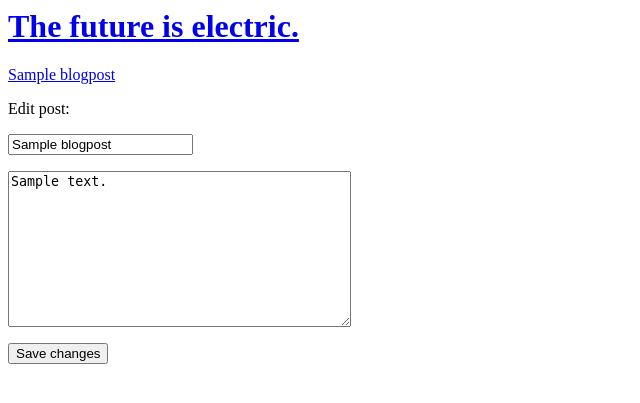
After one commit to FitAdam/Tesla-Blog, a Django app: page /edit_post/1/ in a window 1280 px wide. The commit adds this page. Shown: the top 403 px of the page, without its empty margins (0-640 px from the left). Run offline with Django 3.2, Linux system fonts and the light colour scheme; tables that the repository leaves empty hold one stand-in row (values such as "Sample post").

Commit message:
new posts and editing :sparkles:

```diff
--- /dev/null
+++ b/blogs/forms.py
@@ -0,0 +1,9 @@
+from django import forms
+
+from .models import BlogPost
+
+class BlogPostForm(forms.ModelForm):
+    class Meta:
+        model = BlogPost
+        fields = ['title', 'text']
+        labels = {'title': '', 'text': ''}
--- a/blogs/models.py
+++ b/blogs/models.py
@@ -2,7 +2,7 @@ from django.db import models
 
 class BlogPost(models.Model):
     """The blog post."""
-    title = models.CharField(max_length=50)
+    title = models.CharField(max_length=150)
     text = models.TextField()
     date_added = models.DateTimeField(auto_now_add=True)
 
--- /dev/null
+++ b/blogs/templates/blogs/edit_post.html
@@ -0,0 +1,14 @@
+{% extends "blogs/base.html" %}
+
+{% block content %}
+<p><a href="{% url 'blogs:post' post.id %}">{{ post.title }}</a></p>
+<p>Edit post:</p>
+
+<form action="{% url 'blogs:edit_post' post.id %}" method="post">
+   {% csrf_token %}
+   {{ form.as_p }}
+   <button name="submit">Save changes</button>
+</form>
+
+
+{% endblock content %}
--- a/blogs/urls.py
+++ b/blogs/urls.py
@@ -8,4 +8,7 @@ app_name = 'blogs'
 urlpatterns = [
     # Homepage
     path("", views.index, name='index'),
+    path('posts/<int:post_id>/', views.post, name='post'),
+    path('new_post/', views.new_post, name='new_post'),
+    path("edit_post/<int:post_id>/", views.edit_post, name='edit_post'),
 ]
--- a/blogs/views.py
+++ b/blogs/views.py
@@ -1,9 +1,50 @@
-from django.shortcuts import render
+from django.shortcuts import render, redirect
 
 from .models import BlogPost
+from .forms import BlogPostForm
 
 def index(request):
     """The home page for blogs. Show all posts."""
     posts = BlogPost.objects.order_by('date_added')
     context = {'posts': posts}
     return render(request, 'blogs/index.html', context)
+
+def post(request, post_id):
+    """Show a post."""
+    post = BlogPost.objects.get(id=post_id)
+    context = {'post': post}
+    return render(request, 'blogs/post.html', context)
+
+def new_post(request):
+    """Add a new post"""
+    if request.method != 'POST':
+        # No data submitted, create a blank form.
+        form = BlogPostForm()
+    else:
+        # POST data submitted; process data.
+        form = BlogPostForm(data=request.POST)
+        if form.is_valid():
+            form.save()
+            return redirect('blogs:index')
+    # Display a blank or invalid form.
+    context = {'form': form}
+    return render(request, 'blogs/new_post.html', context)
+
+def edit_post(request, post_id):
+    """Edit an existing post."""
+    post = BlogPost.objects.get(id=post_id)
+    title = post.title
+    text = post.text
+
+    if request.method != 'POST':
+        # Initial request; pre-fill form with the current entry.
+        form = BlogPostForm(instance=post)
+    else:
+        # POST data submitted; process data.
+        form = BlogPostForm(instance=post, data=request.POST)
+        if form.is_valid():
+            form.save()
+            return redirect('blogs:post', post_id=post.id)
+
+    context = {'form': form, 'post': post}
+    return render(request, 'blogs/edit_post.html', context)
```
Also changed, not shown: blogs/templates/blogs/index.html (+4 -3 lines), blogs/templates/blogs/new_post.html (added, +13 -0 lines), blogs/templates/blogs/post.html (added, +15 -0 lines).
